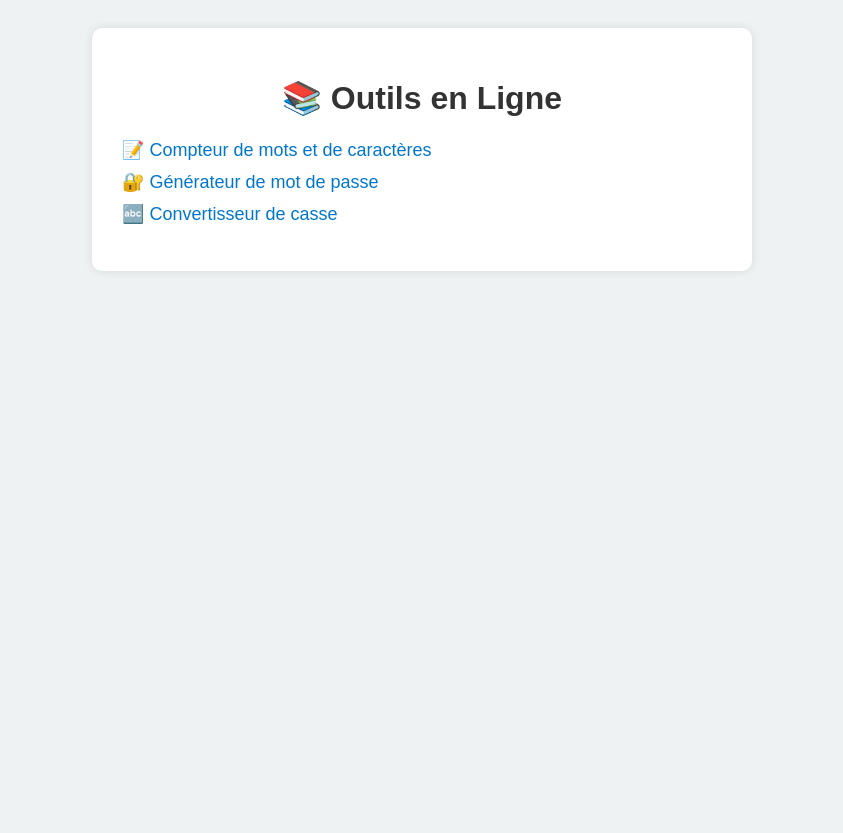
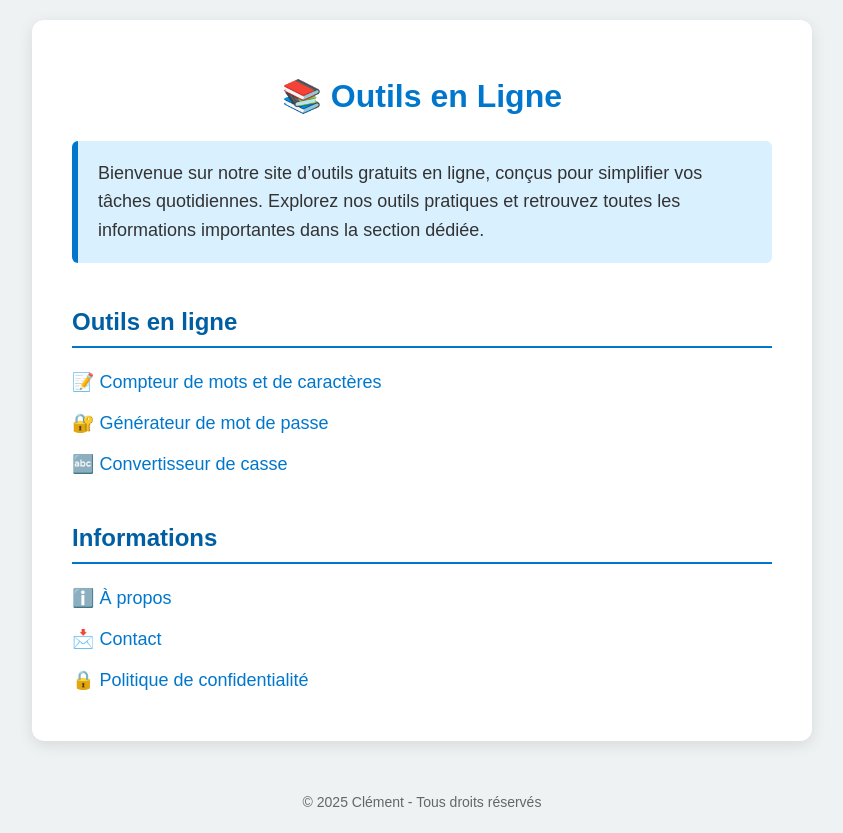
Before and after one commit to Clement-14/clement-14.github.io, a plain HTML site: page index.html in a window 1280 px wide. Shown: the whole page, without its empty margins (218-1061 px from the left). Before the commit the page ends 800 px from the top, so only its background shows below. Drawn offline with Linux system fonts and the light colour scheme.

Commit message:
Update index.html

```diff
--- a/index.html
+++ b/index.html
@@ -2,51 +2,111 @@
 <html lang="fr">
 <head>
   <meta charset="UTF-8" />
-  <meta name="viewport" content="width=device-width, initial-scale=1.0" />
+  <meta name="viewport" content="width=device-width, initial-scale=1" />
   <title>Outils en Ligne</title>
   <style>
     body {
       font-family: Arial, sans-serif;
       background: #eef2f3;
+      margin: 0;
       padding: 20px;
+      color: #333;
+      line-height: 1.6;
     }
     .container {
-      max-width: 600px;
+      max-width: 700px;
       margin: auto;
       background: white;
-      padding: 30px;
-      border-radius: 10px;
-      box-shadow: 0 0 10px rgba(0,0,0,0.1);
+      padding: 30px 40px;
+      border-radius: 12px;
+      box-shadow: 0 4px 15px rgba(0,0,0,0.1);
     }
     h1 {
       text-align: center;
-      color: #333;
+      color: #0077cc;
+      margin-bottom: 15px;
+    }
+    p.message {
+      background: #d9f0ff;
+      border-left: 6px solid #0077cc;
+      padding: 18px 20px;
+      font-size: 18px;
+      border-radius: 6px;
+      margin-bottom: 30px;
+    }
+    h2 {
+      color: #005fa3;
+      border-bottom: 2px solid #0077cc;
+      padding-bottom: 5px;
+      margin-top: 40px;
+      margin-bottom: 20px;
     }
     ul {
       list-style: none;
-      padding: 0;
+      padding-left: 0;
     }
     li {
-      margin: 10px 0;
+      margin-bottom: 12px;
       font-size: 18px;
     }
     a {
       color: #0077cc;
       text-decoration: none;
+      transition: color 0.2s ease;
     }
-    a:hover {
+    a:hover, a:focus {
       text-decoration: underline;
+      color: #005fa3;
+      outline: none;
+    }
+    footer {
+      text-align: center;
+      font-size: 14px;
+      color: #666;
+      margin-top: 50px;
+      user-select: none;
+    }
+    @media (max-width: 480px) {
+      .container {
+        padding: 20px 15px;
+      }
+      p.message {
+        font-size: 16px;
+        padding: 15px;
+      }
+      li {
+        font-size: 16px;
+      }
     }
   </style>
 </head>
 <body>
   <div class="container">
     <h1>📚 Outils en Ligne</h1>
+
+    <p class="message">
+      Bienvenue sur notre site d’outils gratuits en ligne, conçus pour simplifier vos tâches quotidiennes.
+      Explorez nos outils pratiques et retrouvez toutes les informations importantes dans la section dédiée.
+    </p>
+
+    <h2>Outils en ligne</h2>
     <ul>
       <li><a href="compteur-de-mots.html">📝 Compteur de mots et de caractères</a></li>
       <li><a href="password.html">🔐 Générateur de mot de passe</a></li>
       <li><a href="case-converter.html">🔤 Convertisseur de casse</a></li>
     </ul>
+
+    <h2>Informations</h2>
+    <ul>
+      <li><a href="about.html">ℹ️ À propos</a></li>
+      <li><a href="contact.html">📩 Contact</a></li>
+      <li><a href="privacy.html">🔒 Politique de confidentialité</a></li>
+    </ul>
+
   </div>
+
+  <footer>
+    &copy; 2025 Clément - Tous droits réservés
+  </footer>
 </body>
 </html>
```
